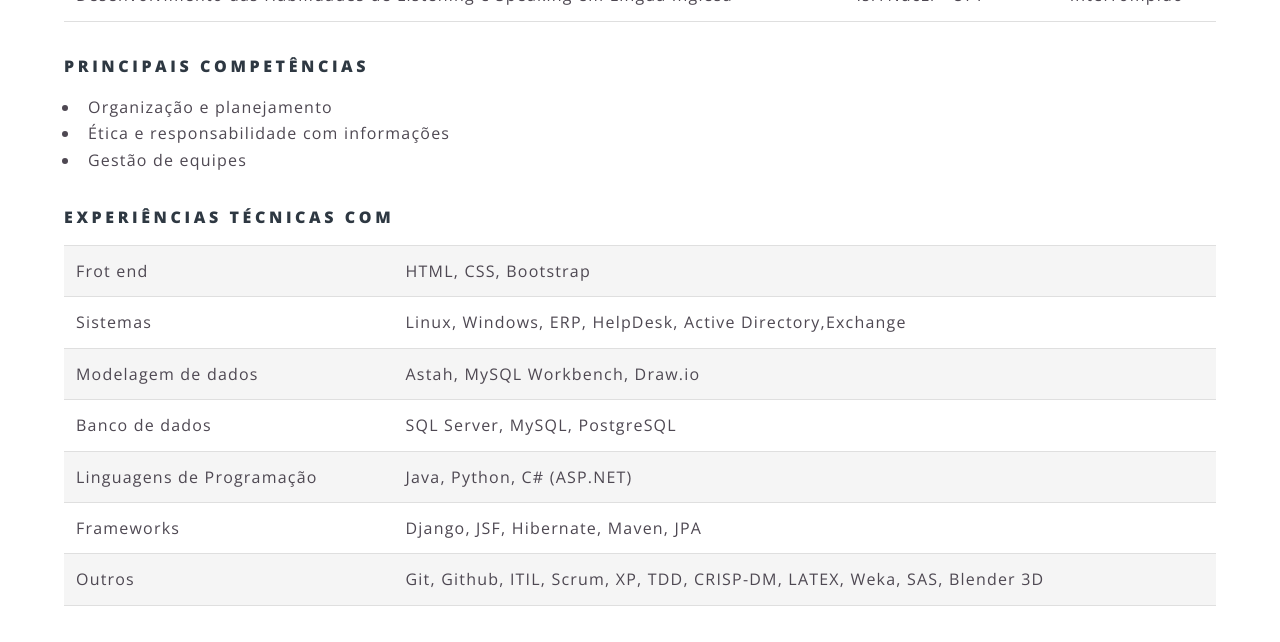
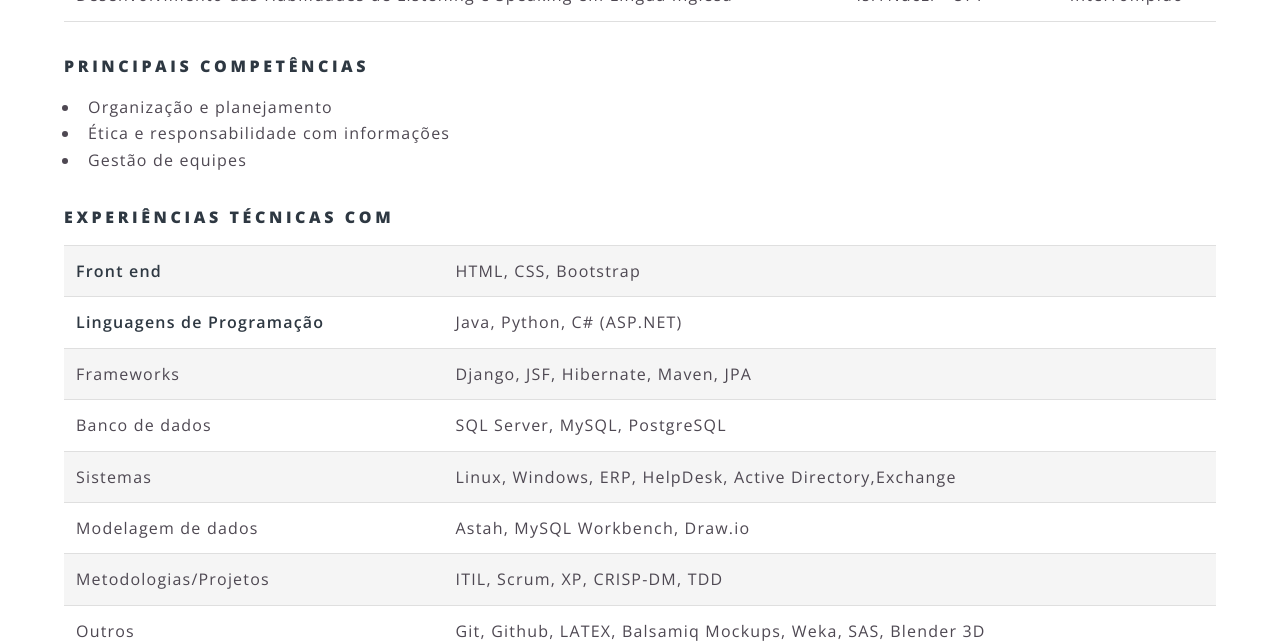
Before and after one commit to SaraFernandes/sarafernandes.github.io_sfdhgdfg, a Jekyll site: the page built from outras.html, in a window 1280 px wide and 900 px high, scrolled down 794 px, cut to the strip 0-642 px from the top of the window. Built offline with Jekyll 4.4.1, drawn with Linux system fonts in a browser that asks for light colours; some of the changed lines change nothing that is shown.

```diff
--- a/outras.html
+++ b/outras.html
@@ -103,8 +103,23 @@
 						</thead>-->
 						<tbody>
 							<tr>
-								<b><td>Frot end</td></b>
+								<td><b>Front end</b></td>
 								<td>HTML, CSS, Bootstrap</td>
+							</tr>
+
+							<tr>
+								<td><b>Linguagens de Programação<b></td>
+								<td>Java, Python, C# (ASP.NET)</td>
+							</tr>
+
+							<tr>
+								<td>Frameworks</td>
+								<td> Django, JSF, Hibernate, Maven, JPA</td>
+							</tr>
+
+							<tr>
+								<td>Banco de dados</td>
+								<td>SQL Server, MySQL, PostgreSQL</td>
 							</tr>
 
 							<tr>
@@ -123,23 +138,13 @@
 							</tr>
 
 							<tr>
-								<td>Banco de dados</td>
-								<td>SQL Server, MySQL, PostgreSQL</td>
-							</tr>
-
-							<tr>
-								<td>Linguagens de Programação</td>
-								<td>Java, Python, C# (ASP.NET)</td>
-							</tr>
-
-							<tr>
-								<td>Frameworks</td>
-								<td> Django, JSF, Hibernate, Maven, JPA</td>
+								<td>Metodologias/Projetos</td>
+								<td> ITIL, Scrum, XP, CRISP-DM, TDD </td>
 							</tr>
 
 							<tr>
 								<td>Outros</td>
-								<td> Git, Github, ITIL, Scrum, XP, TDD, CRISP-DM, LATEX, Weka, SAS, Blender 3D</td>
+								<td> Git, Github, LATEX, Balsamiq Mockups, Weka, SAS, Blender 3D</td>
 							</tr>
 						</tbody>
 					</table>
```
